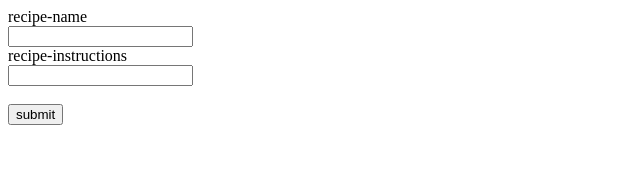
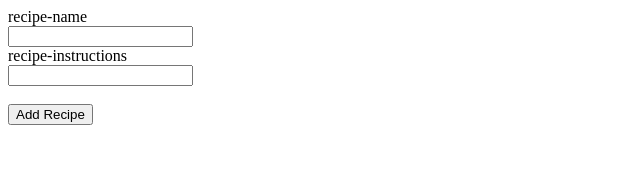
Before and after one commit to abhishesaxena03/PreAssesment, an Angular app: page / in a window 1280 px wide. Both pictures are taken after a click on the button "Add Recipe". Shown: the top 175 px of the page, without its empty margins (0-640 px from the left). Built offline with nearby package versions, Linux system fonts and the light colour scheme.

Commit message:
Update app.component.html

```diff
--- a/src/app/app.component.html
+++ b/src/app/app.component.html
@@ -1,6 +1,6 @@
 
 <div>
-  <form name="Receipe" action="">
+
   <div id="demo1" *ngIf="showReceipeDashboard">
 
     <h2 role="heading">My Recipes</h2>
@@ -11,7 +11,7 @@
 
 
   <div id="demo2" *ngIf="showRecepieForm">
-
+    <form name="Receipe" action="">
       <div>
         <label for="recipe-name">recipe-name</label>
       </div>
@@ -21,8 +21,8 @@
       </div>
       <input type="textbox" role="textbox" name="recipe-instructions" [(ngModel)]="recipeInstructions" >
       <br><br>
-      <div><input type="submit" role="button" value="submit" (click)="submit()" ></div>
-
+      <div><button type="submit"  (click)="submit()" >Add Recipe</button></div>
+    </form>
 
   </div>
 
@@ -31,5 +31,5 @@
     <ul><li role="listitem">{{recipeName}} --> {{recipeInstructions}}</li></ul>
 
   </div>
-</form>
+
 </div>
```
